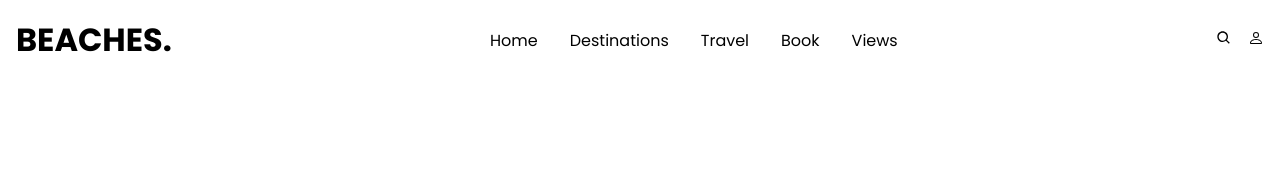
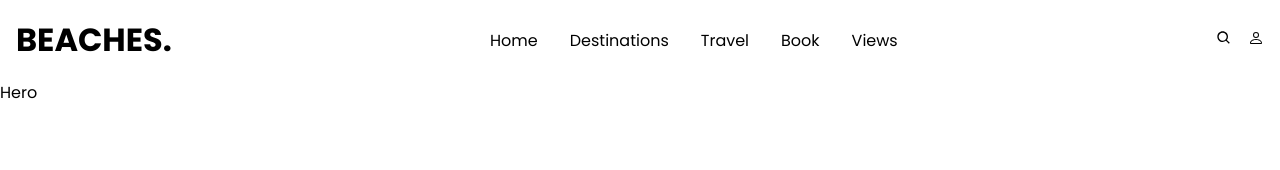
Before and after one commit to mercenar17r/travel-react-app, a React (Create React App) app: page / in a window 1280 px wide. Shown: the top 170 px of the page. Built offline with nearby package versions, Linux system fonts and the light colour scheme.

Commit message:
add hero comp

```diff
--- a/src/App.js
+++ b/src/App.js
@@ -1,10 +1,11 @@
 import React from "react";
 import Navbar from "./components/navbar/Navbar";
-
+import Hero from "./components/hero/Hero";
 function App() {
   return (
     <div>
       <Navbar />
+      <Hero />
     </div>
   );
 }
--- /dev/null
+++ b/src/components/hero/Hero.js
@@ -0,0 +1,7 @@
+import React from "react";
+import "./HeroStyles.css";
+function Hero() {
+  return <div>Hero</div>;
+}
+
+export default Hero;
```
Also changed, not shown: src/components/hero/HeroStyles.css (added).
